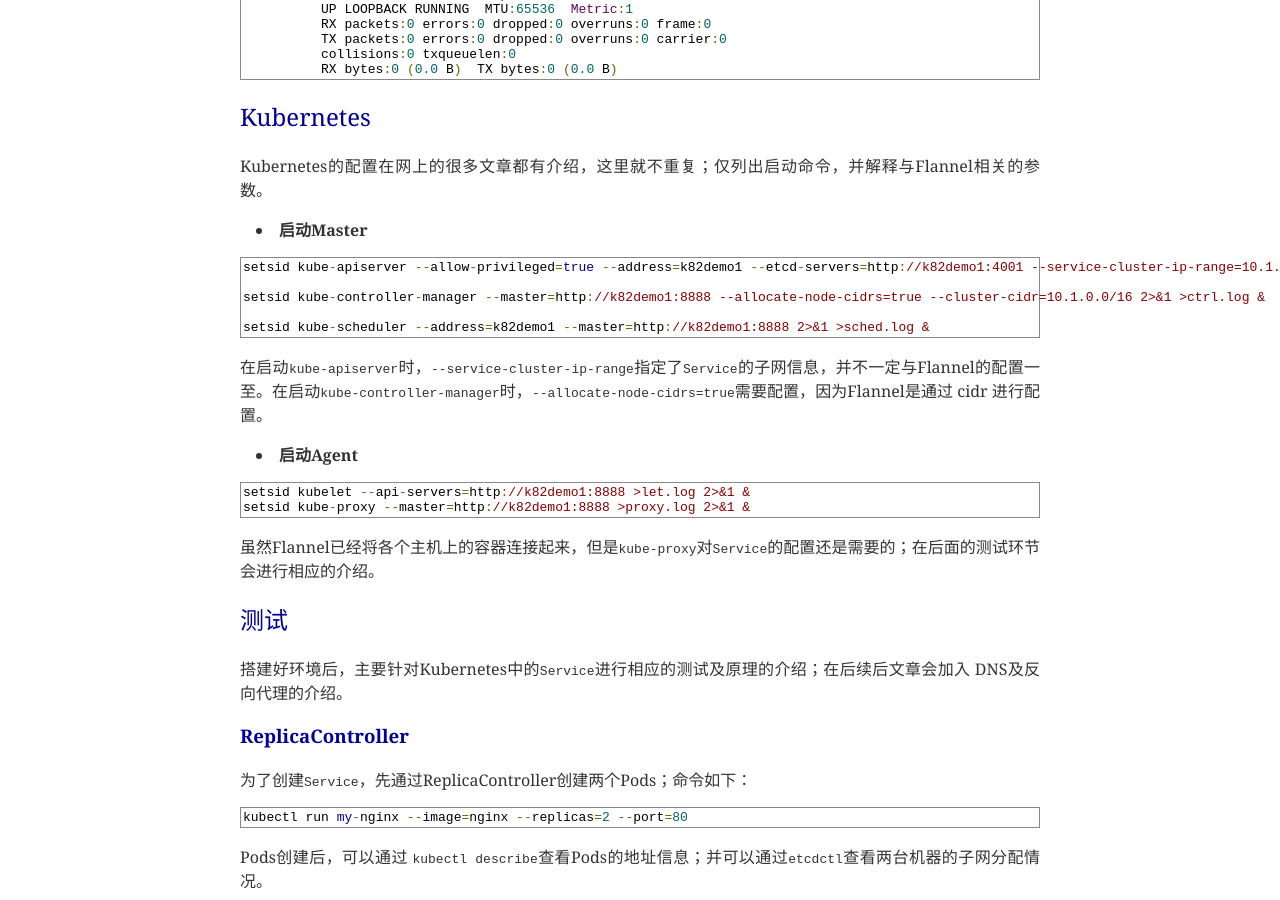
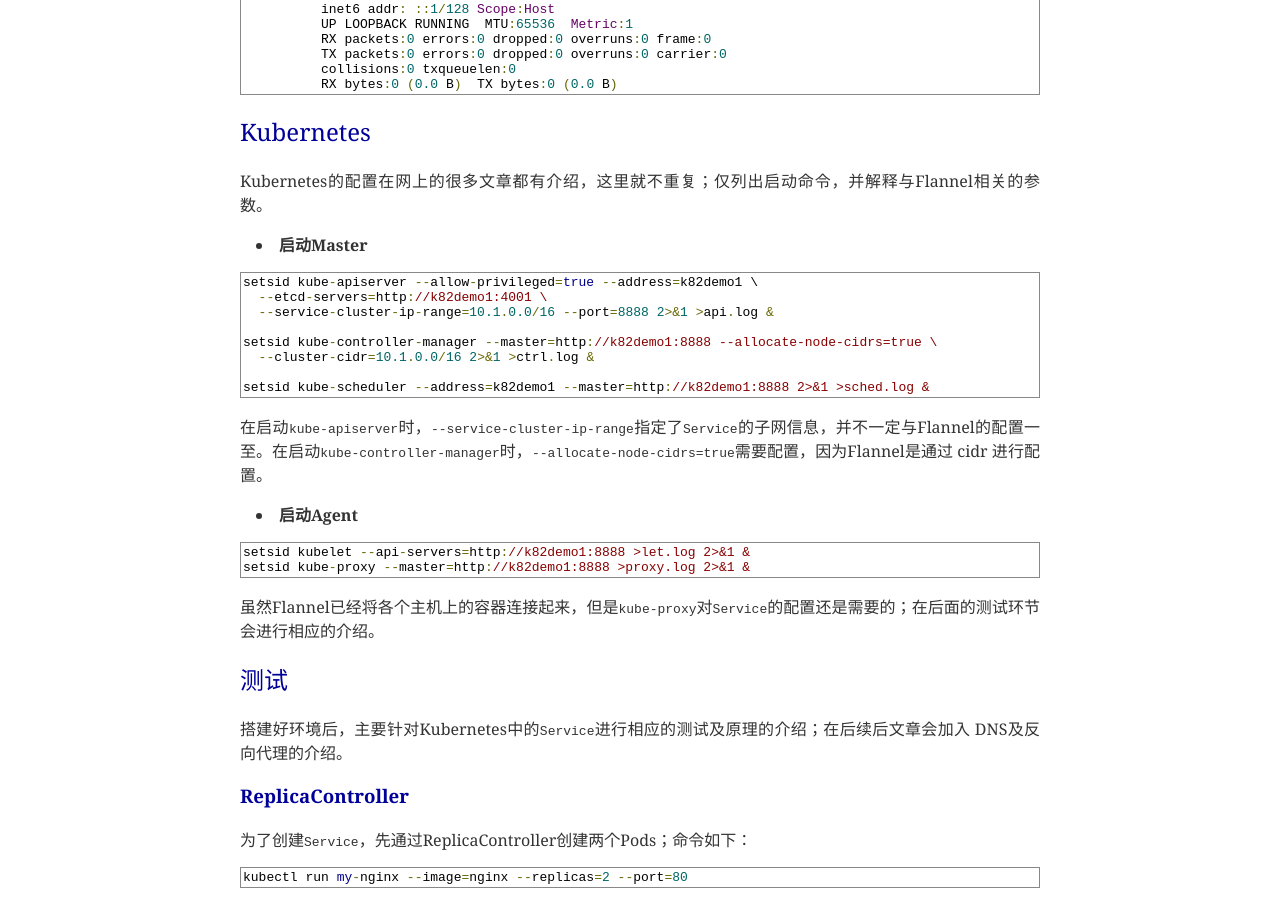
Before and after one commit to k82cn/k82cn.github.io, a Jekyll site: the page built from _posts/2016-04-03-k8s_flannel.md, in a window 1280 px wide and 900 px high, scrolled down 2026 px. Built offline with Jekyll 4.4.1, drawn with Linux system fonts in a browser that asks for light colours; comment, search, counter and statistics services are not loaded; some of the changed text lies outside the part shown.

Commit message:
Update line break

````diff
--- a/_posts/2016-04-03-k8s_flannel.md
+++ b/_posts/2016-04-03-k8s_flannel.md
@@ -27,7 +27,8 @@
 ```
 git clone https://github.com/coreos/etcd.git
 ./build
-setsid ./etcd --listen-client-urls http://0.0.0.0:4001 --advertise-client-urls http://k82demo1:4001 2>&1 > etcd.log &
+setsid ./etcd --listen-client-urls http://0.0.0.0:4001 \
+    --advertise-client-urls http://k82demo1:4001 2>&1 > etcd.log &
 ```
 
 * **配置Flannel**
@@ -128,9 +129,12 @@
 * **启动Master**
 
 ```
-setsid kube-apiserver --allow-privileged=true --address=k82demo1 --etcd-servers=http://k82demo1:4001 --service-cluster-ip-range=10.1.0.0/16 --port=8888 2>&1 >api.log &
+setsid kube-apiserver --allow-privileged=true --address=k82demo1 \
+  --etcd-servers=http://k82demo1:4001 \
+  --service-cluster-ip-range=10.1.0.0/16 --port=8888 2>&1 >api.log &
 
-setsid kube-controller-manager --master=http://k82demo1:8888 --allocate-node-cidrs=true --cluster-cidr=10.1.0.0/16 2>&1 >ctrl.log &
+setsid kube-controller-manager --master=http://k82demo1:8888 --allocate-node-cidrs=true \
+  --cluster-cidr=10.1.0.0/16 2>&1 >ctrl.log &
 
 setsid kube-scheduler --address=k82demo1 --master=http://k82demo1:8888 2>&1 >sched.log &
 ```
````
